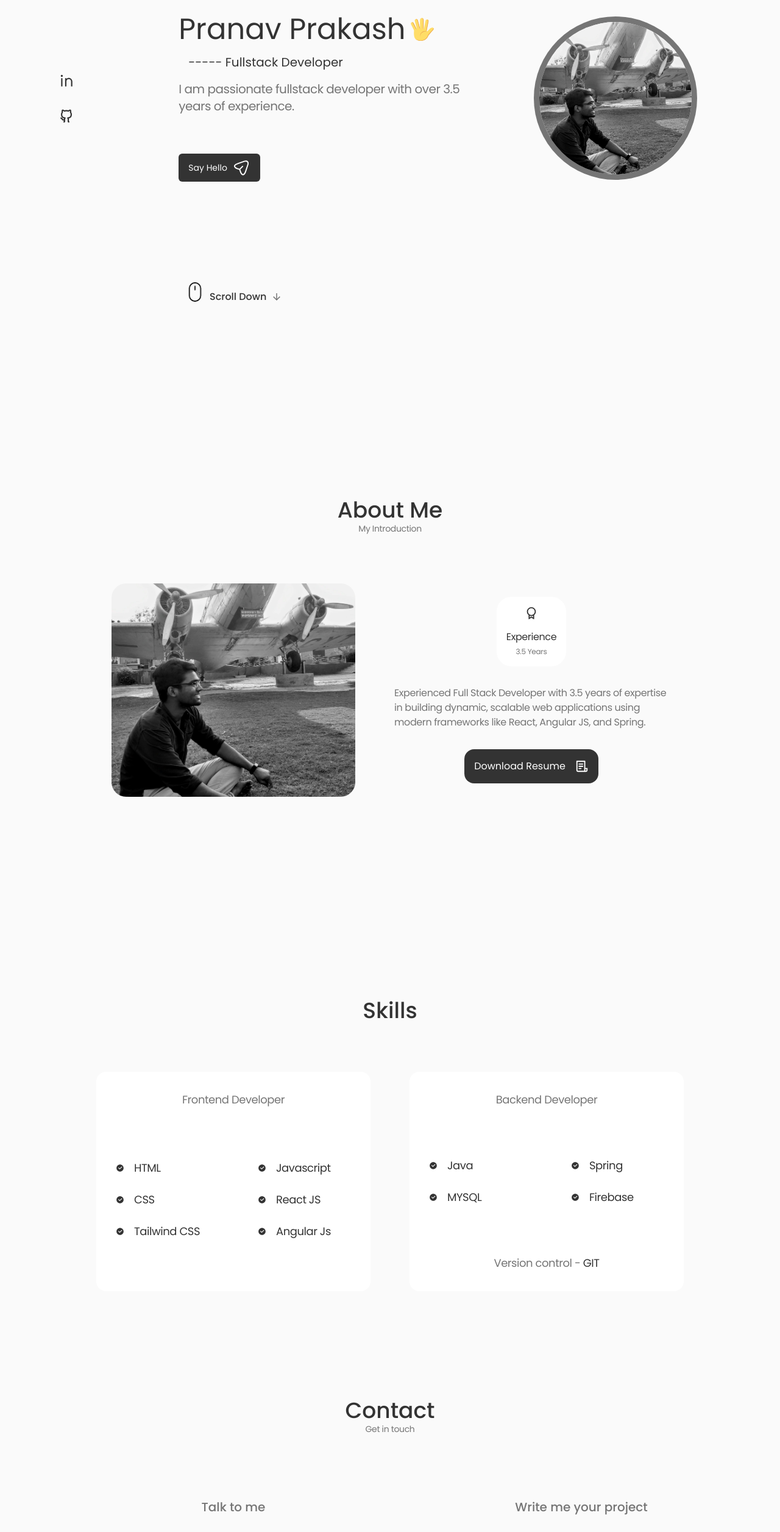
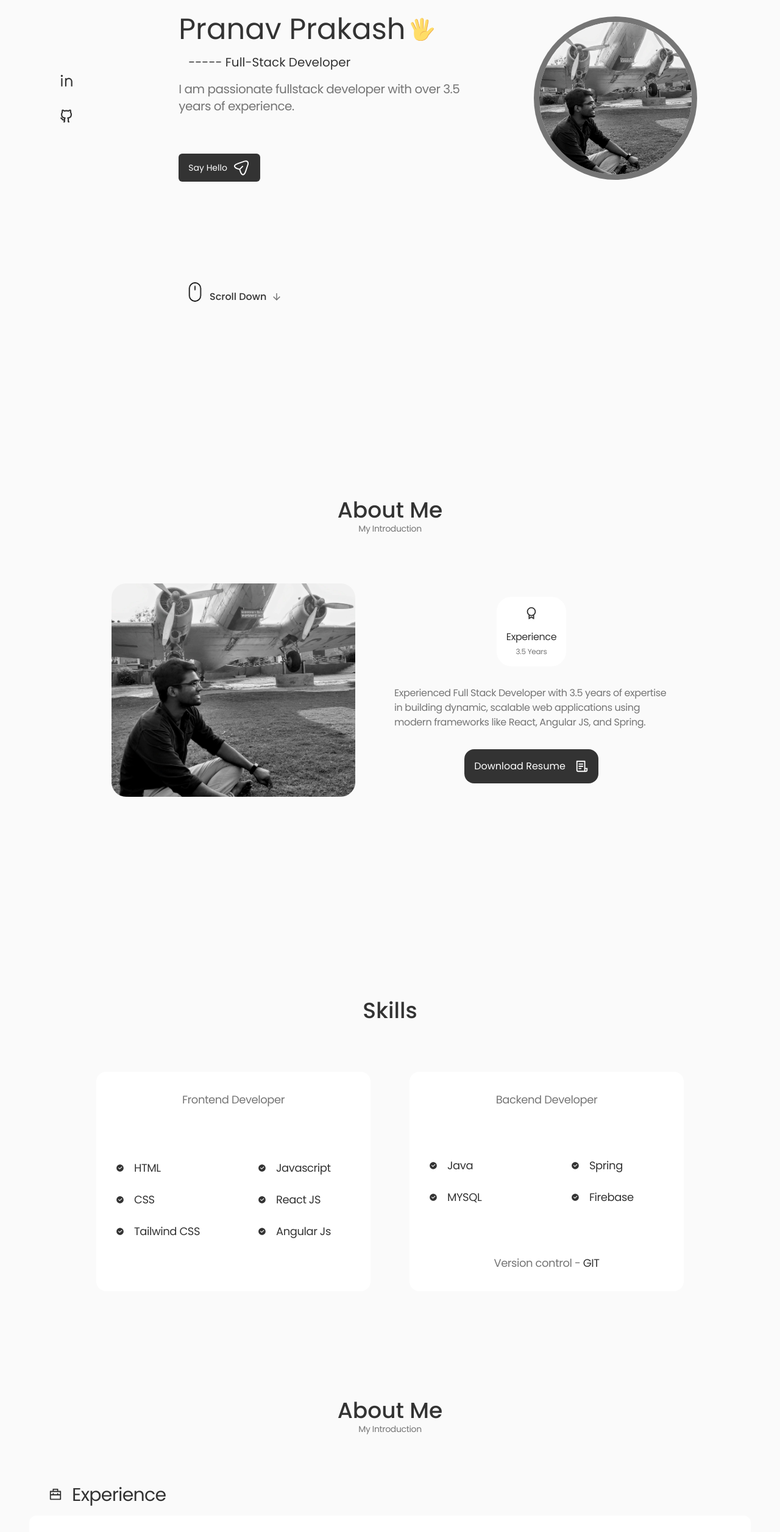
Before and after one commit to pranavprakash23/Porfolio, a React (Vite) app: page / in a window 1280 px wide. Shown: the part 234-2747 px from the top of the page at 61% size. Built offline with nearby package versions, Linux system fonts and the light colour scheme.

Commit message:
Qualification Page

```diff
--- a/src/App.jsx
+++ b/src/App.jsx
@@ -6,6 +6,7 @@ import Skills from './components/Skills'
 import Contact from './components/Contact'
 import Footer from './components/Footer';
 import { BrowserRouter as Router, Route, Routes } from 'react-router-dom';
+import Qualification from './components/Qualification';
 
 
 function App() {
@@ -16,6 +17,7 @@ function App() {
       <Home />
       <About />
       <Skills />
+      <Qualification/>
       <Contact />
       <Footer/>
     </Router>
--- a/src/components/Contact.jsx
+++ b/src/components/Contact.jsx
@@ -4,7 +4,7 @@ import { RiArrowRightLine, RiMailCheckLine, RiTwitterXLine, RiLinkedinLine, RiGi
 const Contact = () => {
 
   return (
-    <div className='h-full w-full mt-32 md:mt-4 px-4 md:px-12  flex flex-col justify-center items-center'>
+    <div className='h-full w-full mt-32 md:mt-40 px-4 md:px-12  flex flex-col justify-center items-center'>
         <div className='flex flex-col justify-center items-center'>
             <h1 className='text-4xl font-medium text-title-color'>Contact</h1>
             <p className='text-sm'>Get in touch</p>
--- a/src/components/Data.jsx
+++ b/src/components/Data.jsx
@@ -56,7 +56,7 @@ const Data = () => {
                   ></path>
                 </svg>
         </h1>
-        <h3 className="text-base md:text-xl pl-4 font-normal mb-4 before:content-['-----'] text-title-color"> Fullstack Developer</h3>
+        <h3 className="text-base md:text-xl pl-4 font-normal mb-4 before:content-['-----'] text-title-color"> Full-Stack Developer</h3>
         <p className='text-base md:text-xl max-w-[350px] md:max-w-[500px] mb-16'>I am passionate fullstack developer with over 3.5 years of experience.</p>
         <Link to="/contact" className='flex flex-row justify-center items-center bg-title-color text-container-color rounded-md text-sm md:font-base px-2 md:px-4 py-1 md:py-2 w-max h-max gap-2'>Say Hello
         <svg
--- /dev/null
+++ b/src/components/Qualification.jsx
@@ -0,0 +1,63 @@
+import React from 'react';
+import { RiGraduationCapLine, RiBriefcase2Line } from "react-icons/ri";
+
+const Qualification = () => {
+  return (
+    <div className='h-full w-full mb-28 md:mb-4 px-4 md:px-12 flex flex-col justify-center items-center mt-32 md:mt-4'>
+        <div className='flex flex-col justify-center items-center'>
+            <h1 className='text-4xl font-medium text-title-color'>About Me</h1>
+            <p className='text-sm text-text-color'>My Introduction</p>
+        </div>
+
+        <div className='w-full flex flex-col mt-20 mx-auto gap-16 justify-center items-center'>
+
+            <div className='w-full flex flex-col gap-4 '>
+                <div className='flex flex-row items-center gap-4 text-title-color px-8'>
+                    <p><RiBriefcase2Line size={22}/></p>
+                    <p className='text-base md:text-3xl'>Experience</p>
+                </div>
+
+                <div className="bg-container-color flex flex-row justify-between items-center rounded-xl p-8 w-full gap-4">
+                    <div className='flex flex-col gap-4 w-full md:w-2/3'>
+                        <div className='text-title-color text-lg'>Reflexis Systems, Inc., <p className='text-text-color text-base'>----- Full-Stack Developer</p></div>
+
+                        <p className='md:hidden text-title-color text-sm '>(July 2018 – Nov 2021)</p>
+
+                        <div className='flex flex-col gap-2 mt-4 '>
+                            <li>Designed and developed push notification systems, integrating email and mobile
+                            alerts to enhance user engagement and real-time communication.</li>
+                            <li>Migrated existing legacy systems to a modern Angular Js and and Spring-based
+                            architecture, improving performance and maintainability.</li>
+                            <li>Developed dynamic, responsive, and user-friendly web interfaces using React Js,
+                            ensuring a seamless user experience.</li>
+                        </div>
+
+                    </div>
+                    <p className='text-title-color text-sm hidden md:inline-block'>(July 2018 – Nov 2021)</p>
+                </div>
+            </div>
+
+
+            <div className='w-full flex flex-col gap-4'>
+
+                <div className='flex flex-row items-center gap-4 text-title-color px-8'>
+                    <p><RiGraduationCapLine size={22}/></p>
+                    <p className='text-base md:text-3xl'>Education</p>
+                </div>
+
+                <div className="bg-container-color flex flex-col md:flex-row  justify-between items-center rounded-xl p-8 gap-4 w-full">
+                    <div className='flex flex-col gap-4 w-full md:w-2/3'>
+                        <div className='text-title-color text-lg'>Birla Institute of Technology and Science, Pilani</div>
+                        <p className='md:hidden text-sm text-title-color'>(Aug 2014 – May 2018)</p>
+                        <p className='text-sm'>Bachelor in Pharmacy</p>
+                    </div>
+                    <p className='text-title-color text-sm hidden md:inline-block'>(Aug 2014 – May 2018)</p>
+                </div>
+            </div>
+        </div>
+
+    </div>
+  )
+}
+
+export default Qualification
```
